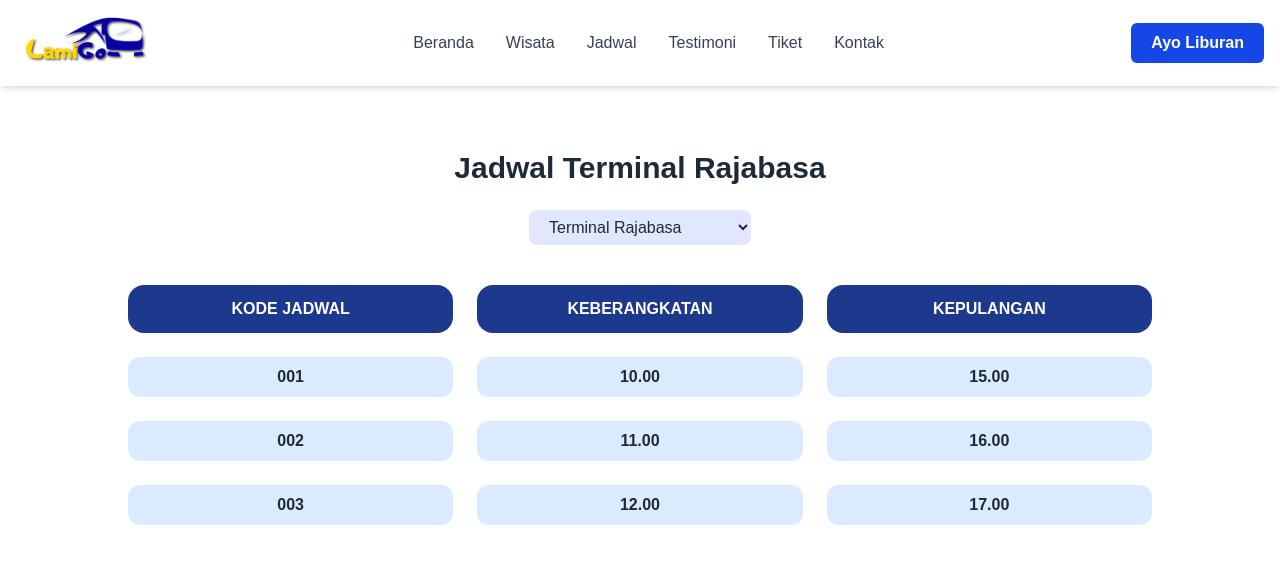
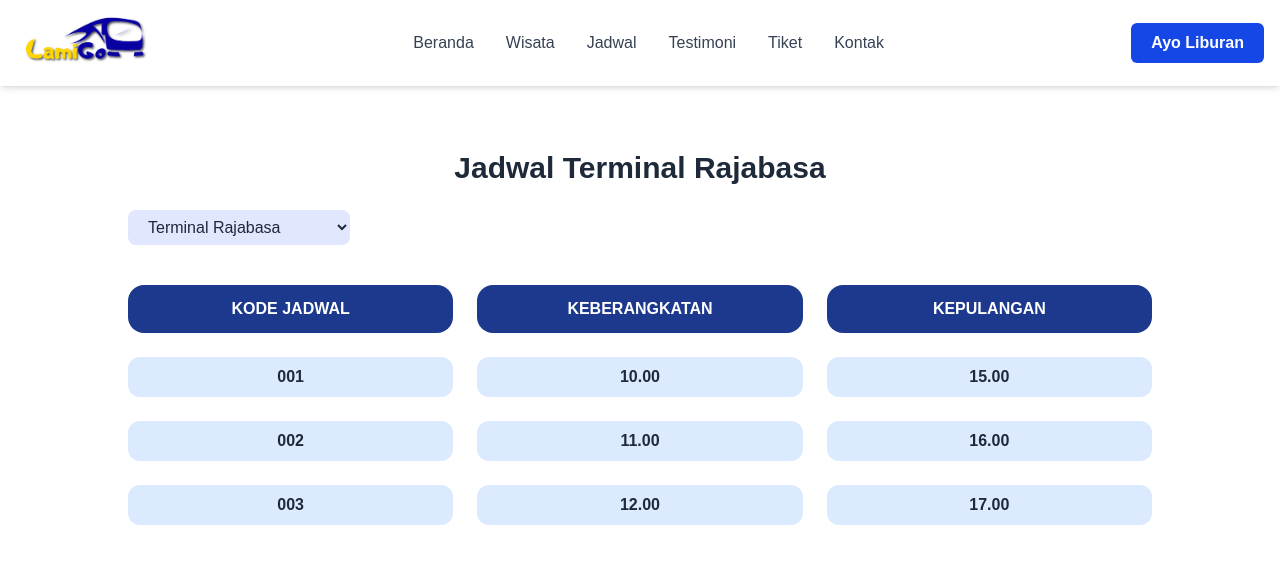
Before and after one commit to megustaSzy/project-web, a Next.js app in the folder web/: page /tabeljadwal in a window 1280 px wide. Shown: the top 564 px of the page. Built offline with nearby package versions, Linux system fonts and the light colour scheme.

Commit message:
memindahkan dropdown pilihan penjemputan ke kiri

```diff
--- a/web/src/app/tabeljadwal/page.tsx
+++ b/web/src/app/tabeljadwal/page.tsx
@@ -34,7 +34,7 @@
         </h1>
 
         {/* Dropdown */}
-        <div className="mb-10 flex justify-center">
+        <div className="mb-10 flex justify-left">
           <select
             value={terminal}
             onChange={(e) => setTerminal(e.target.value)}
```
